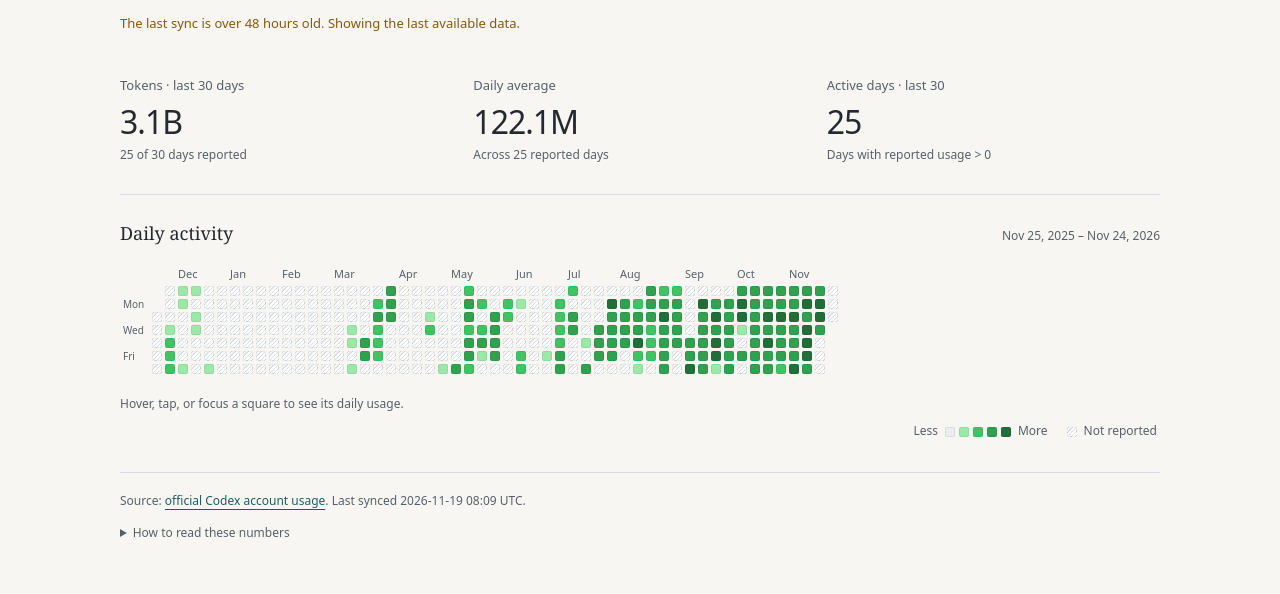
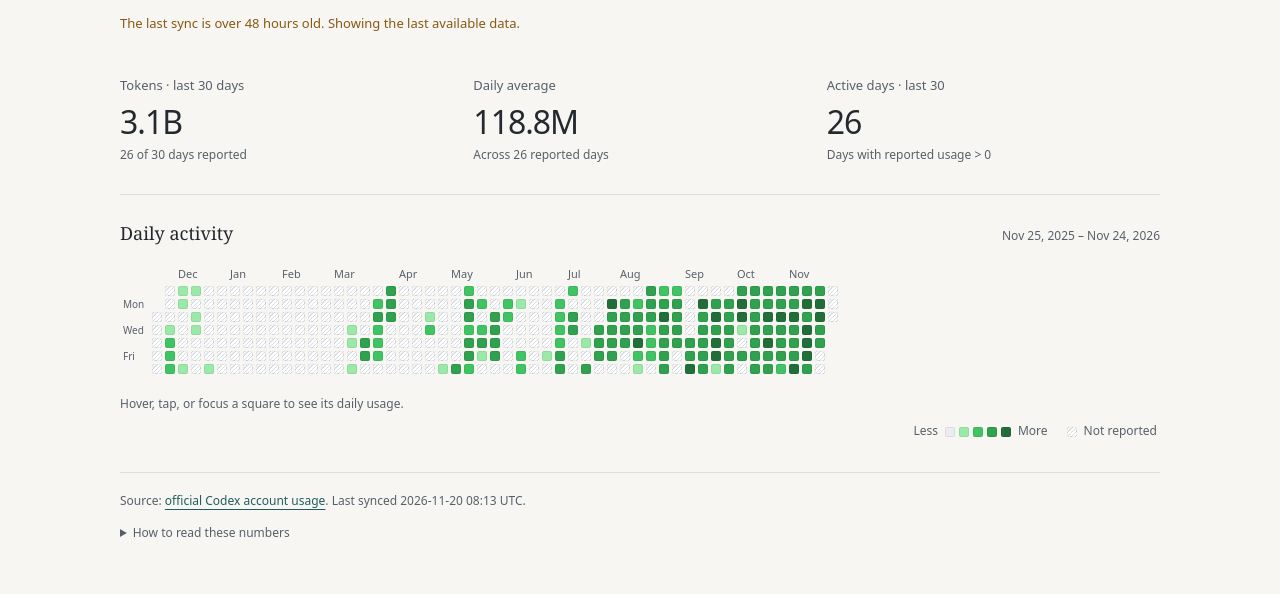
Before and after one commit to jzstark/jzstark.github.io, a Jekyll site: the page built from activity.html, in a window 1280 px wide. Shown: the part 351-945 px from the top of the page. Built offline with Jekyll 4.4.1, drawn with Linux system fonts in a browser that asks for light colours; part of the change alters nothing that is shown.

Commit message:
Update Codex daily activity

```diff
--- a/assets/data/codex-usage.json
+++ b/assets/data/codex-usage.json
@@ -5,12 +5,12 @@
     "name": "Codex account usage",
     "url": "https://learn.chatgpt.com/docs/app-server#7-token-usage-chatgpt"
   },
-  "updated_at": "2026-11-19T08:09:55Z",
+  "updated_at": "2026-11-20T08:13:08Z",
   "summary": {
-    "lifetimeTokens": 8568021080,
+    "lifetimeTokens": 8602399806,
     "peakDailyTokens": 339455959,
-    "currentStreakDays": 39,
-    "longestStreakDays": 39
+    "currentStreakDays": 40,
+    "longestStreakDays": 40
   },
   "days": [
     {
@@ -656,6 +656,10 @@
     {
       "date": "2026-11-18",
       "tokens": 51570911
+    },
+    {
+      "date": "2026-11-19",
+      "tokens": 34378726
     }
   ]
 }
```
